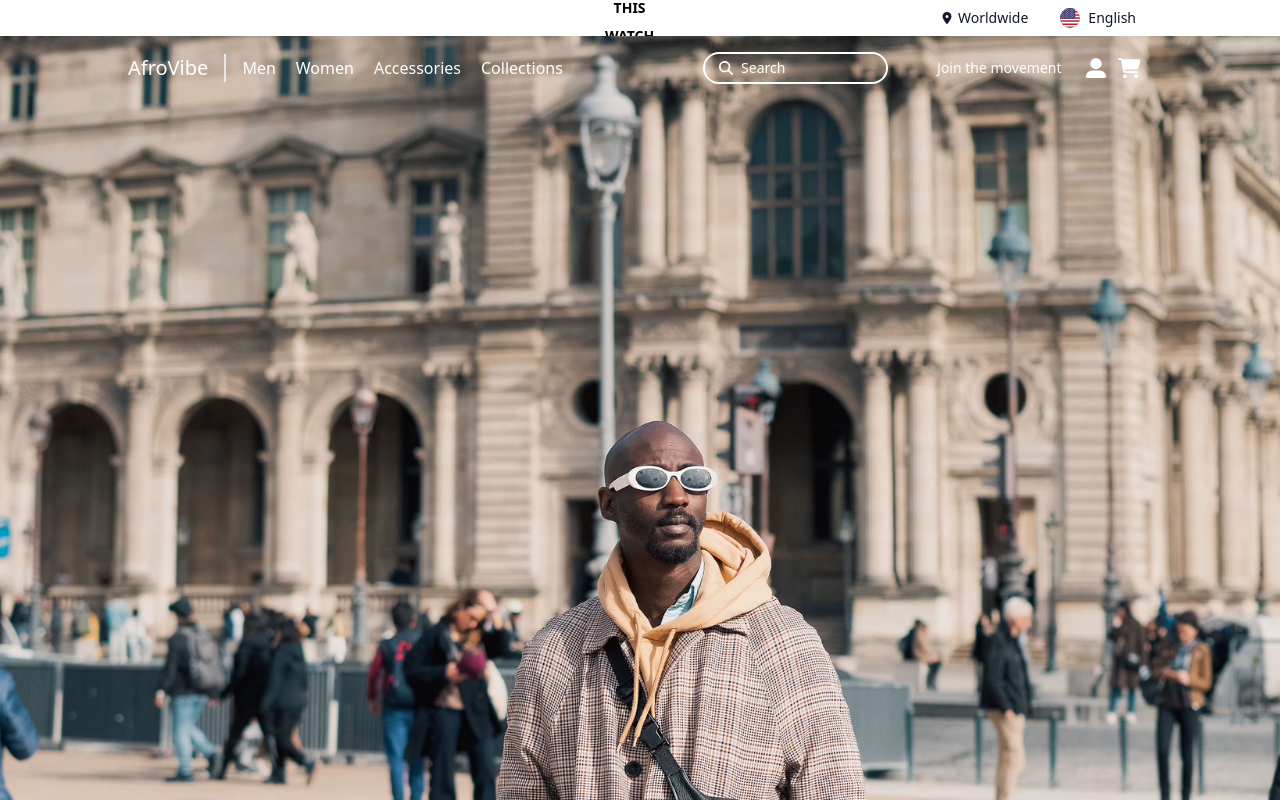
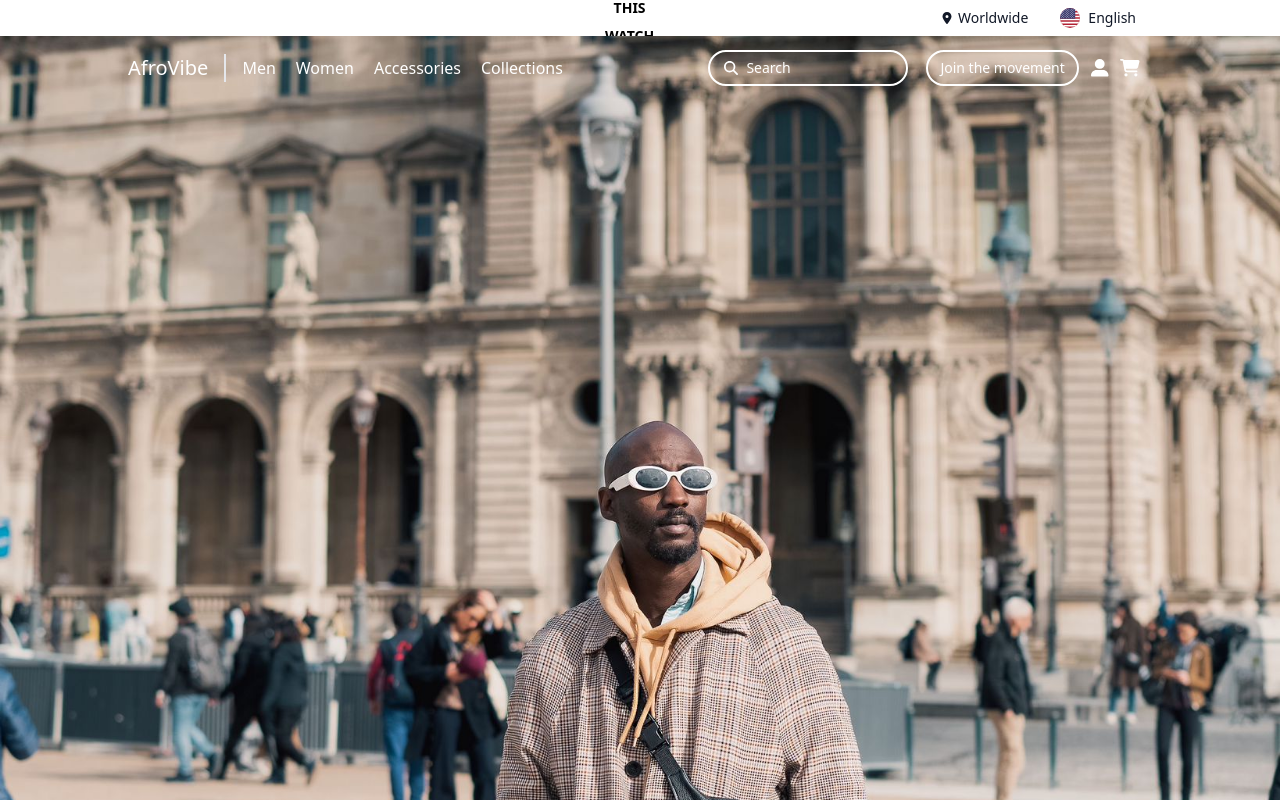
Before and after one commit to Basseybd/afrovibe, a React (Create React App) app: page / in a window 1280 px wide. Shown: the top 800 px of the page. Built offline with nearby package versions, Linux system fonts and the light colour scheme.

Commit message:
added borders to navbar button

```diff
--- a/src/components/reuseables/button.tsx
+++ b/src/components/reuseables/button.tsx
@@ -7,6 +7,7 @@ interface ButtonProps {
   height?: string;
   width?: string;
   padding?: string;
+  extraStyling?: string;
 }
 
 export default function Button(props: ButtonProps) {
@@ -15,10 +16,10 @@ export default function Button(props: ButtonProps) {
       {props.reverse ? (
         <button
           className={` ${props.textColor} ${props.bgColor} ${props.height} ${
-            props.width
-          } ${
+            props.extraStyling
+          } ${props.width} ${
             props.padding
-          } relative  flex items-center justify-center rounded-full px-3 text-sm font-medium ${
+          } relative flex items-center justify-center rounded-full px-3 text-sm font-medium ${
             props.bgColor === "bg-transparent"
               ? "hover:bg-white"
               : "hover:bg-black hover:text-white "
--- a/src/components/sections/navBar.tsx
+++ b/src/components/sections/navBar.tsx
@@ -18,8 +18,8 @@ export default function Navbar(props: NavbarProps) {
   }
 
   return (
-    <header className="sticky bg-transparent top-0 z-40 hover:bg-white">
-      <div className="max-w-[80%] mx-auto h-16 flex flex-wrap flex-row items-center justify-center transition ease-in-out duration-700 text-white hover:text-black">
+    <header className="sticky bg-transparent top-0 z-40 hover:bg-white focus:bg-white">
+      <div className="max-w-[80%] mx-auto h-16 flex flex-nowrap flex-row items-center justify-center transition ease-in-out duration-700 text-white hover:text-black">
         {props.windowWidth > 880 && (
           <div className="title-font font-medium text-xl pr-4 border-r-2 cursor-pointer">
             AfroVibe
@@ -29,12 +29,12 @@ export default function Navbar(props: NavbarProps) {
           <NavLinks windowWidth={props.windowWidth} />
         </nav>
 
-        <div className="relative flex items-center justify-center h-8">
+        <div className="relative flex items-center justify-center text-sm">
           <div className="relative h-full items-center">
             <input
               type="search"
               id="floating_outlined"
-              className="block h-full w-10/12 px-2 text-sm bg-transparent border-2 border-white rounded-full peer"
+              className="w-11/12 p-1.5 bg-transparent border-2 border-white rounded-full transition ease-in-out duration-700 hover:border-black peer"
               placeholder=" "
               value={searchInputValue}
               onBlur={handleSearchInputBlur}
@@ -42,7 +42,7 @@ export default function Navbar(props: NavbarProps) {
             />
             <label
               htmlFor="floating_outlined"
-              className="absolute text-sm duration-0 transform -translate-y-4 scale-75 top-2 z-0 origin-[0] rounded-full peer-focus:px-2
+              className="absolute -translate-y-4 scale-75 top-2 z-0 origin-[0] rounded-full peer-focus:duration-300
                peer-focus:text-black peer-focus:opacity-0 peer-placeholder-shown:scale-100 peer-placeholder-shown:-translate-y-1/2 peer-placeholder-shown:top-1/2 peer-focus:top-2 peer-focus:scale-75 peer-focus:-translate-y-4 left-4"
             >
               <FontAwesomeIcon icon={faMagnifyingGlass} className="mr-2" />
@@ -50,21 +50,23 @@ export default function Navbar(props: NavbarProps) {
             </label>
           </div>
           {props.windowWidth > 1060 && (
-            <div className="relative">
+            <div className="relative h-full items-center">
               <Link to="placeholder">
                 <Button
                   name="Join the movement"
                   action=""
                   reverse={true}
                   bgColor="bg-transparent"
-                  height="h-7"
-                  width="w-full"
+                  height=""
+                  width=""
+                  padding="p-1.5"
+                  extraStyling="border-2 border-white hover:border-black"
                 />
               </Link>
             </div>
           )}
           <Link to="placeholder">
-            <button className="pr-3 pl-3">
+            <button className="px-3">
               <FontAwesomeIcon icon={faUserLarge} size="lg" />
             </button>
           </Link>
```
Also changed, not shown: 1 other file (tests, documents, lock files or other folders).
